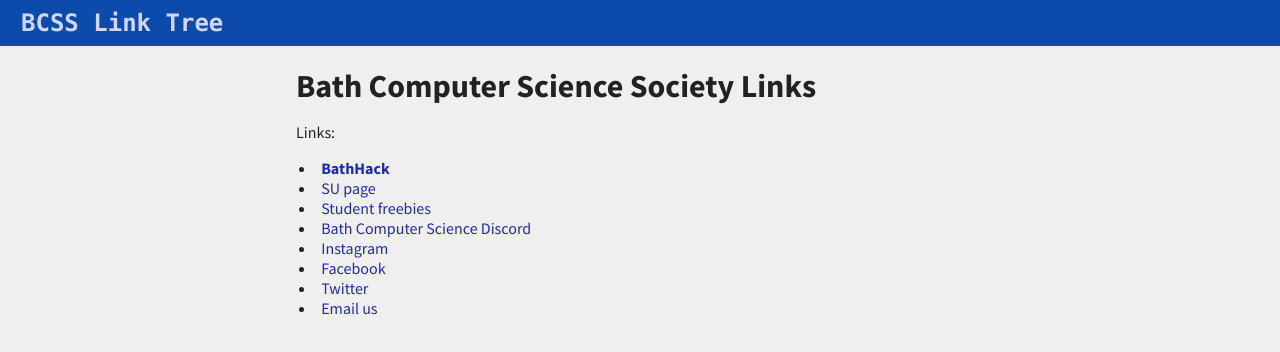
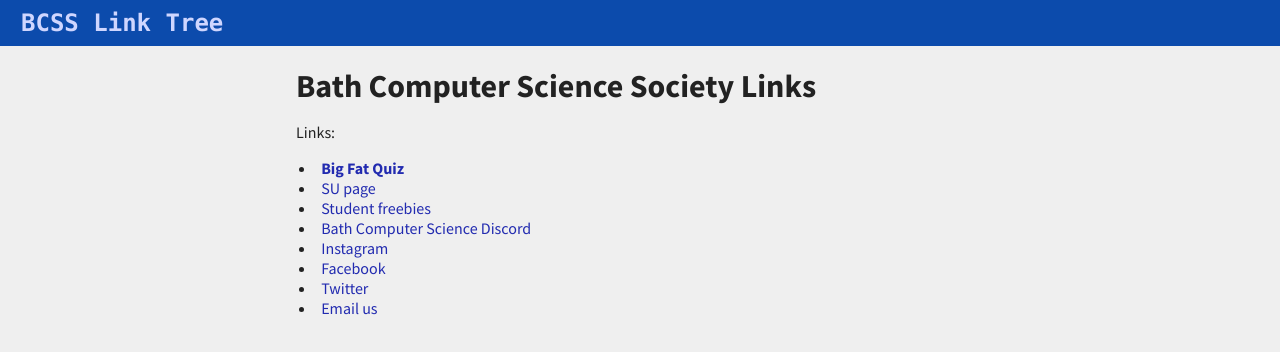
Before and after one commit to AlfGalf/BCSS_QR_Code_Tree, a Jekyll site: the page built from index.markdown, in a window 1280 px wide. Shown: the top 352 px of the page. Built offline with Jekyll 4.4.1, drawn with Linux system fonts in a browser that asks for light colours.

Commit message:
swap bathhack to bfq

```diff
--- a/index.markdown
+++ b/index.markdown
@@ -4,10 +4,9 @@ layout: default
 
 # Bath Computer Science Society Links
 
-
 Links:
 
-- **[BathHack](https://bathhack.bcss.website/)**
+- **[Big Fat Quiz](https://bfq.bcss.website/)**
 - [SU page](https://www.thesubath.com/bcss/)
 - [Student freebies](https://docs.google.com/document/d/1NFGVWmWMrlRKjpWRIsKL4RPe6lG3TP3g/edit?usp=drivesdk&ouid=103084223961007433008&rtpof=true&sd=true)
 - [Bath Computer Science Discord](https://discord.gg/gDYbrpK)
```
